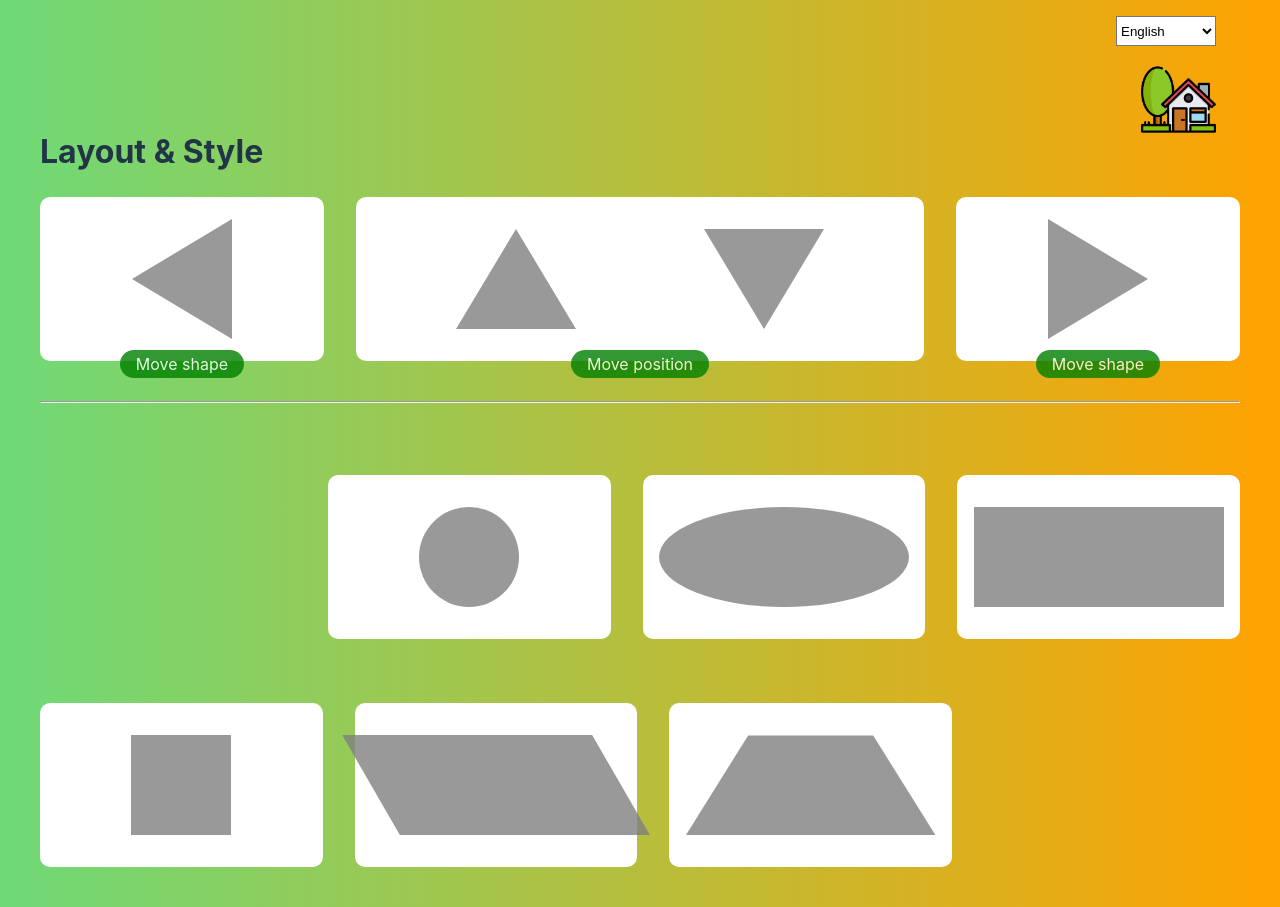
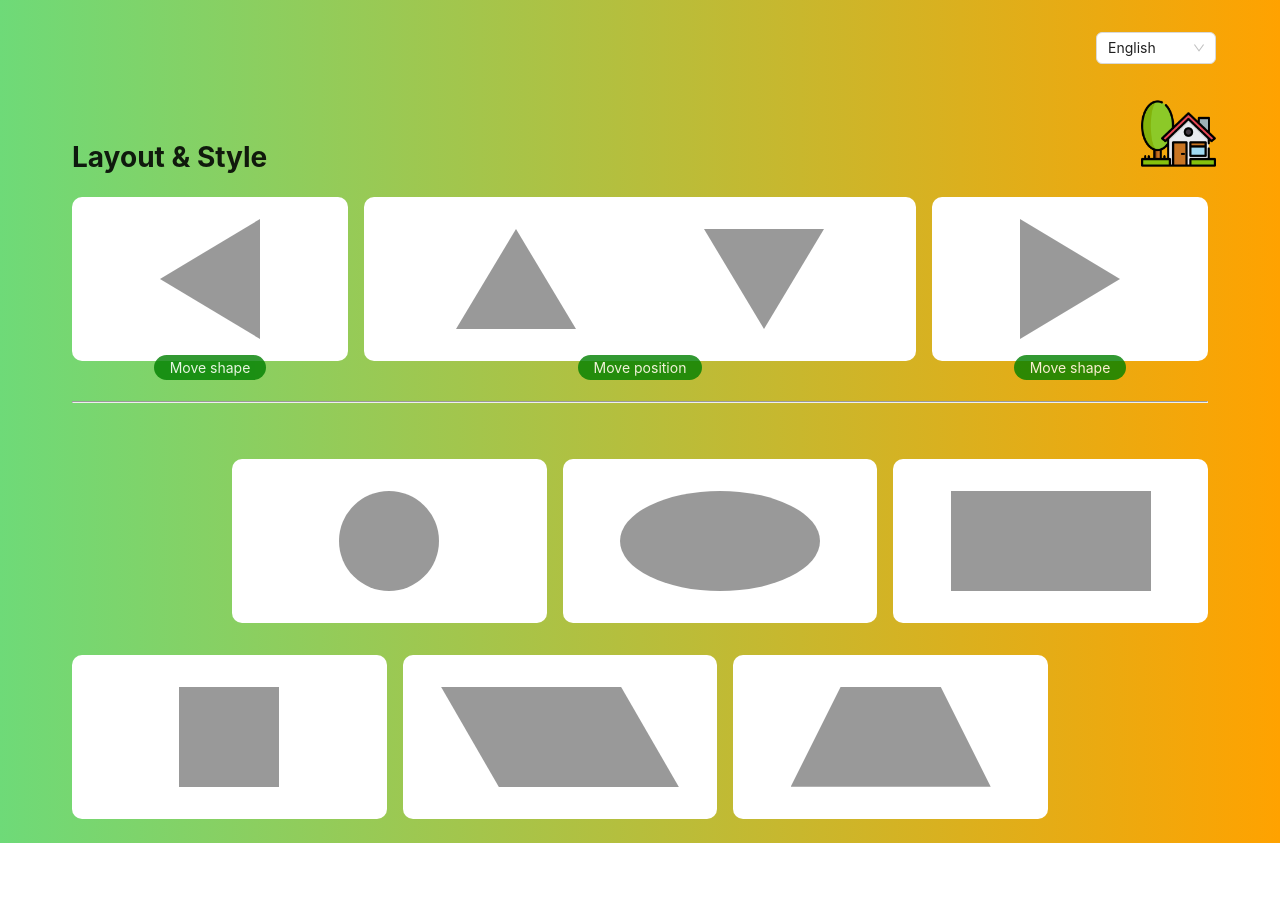
Before and after one commit to Little-BlackCat/react-test, a React (Vite) app: page /test1 in a window 1280 px wide. After the commit the page ends 843 px from the top, so only its background shows below. Built offline with nearby package versions, Linux system fonts and the light colour scheme.

Commit message:
fix: test 1 page layout and add redux to change state language

```diff
--- a/src/App.css
+++ b/src/App.css
@@ -1,8 +1,20 @@
 #root {
   max-width: 1440px;
+  height: auto;
   margin: 0 auto;
-  padding: 0 2rem;
+  padding: 0 4rem;
   box-sizing: border-box;
+}
+
+.header {
+  background: transparent;
+  height: auto;
+}
+.main {
+  background: transparent;
+}
+.layout {
+  background: transparent;
 }
 
 .nav {
@@ -40,8 +52,8 @@
 .container {
   background: white;
   color: black;
+  padding: 1rem 3rem;
   width: 100%;
-  padding: 1rem 3rem;
   cursor: pointer;
   transition: transform .2s;
 }
@@ -73,11 +85,6 @@
   margin-top: 8rem;
 }
 
-.command {
-  display: flex;
-  gap: 2rem;
-}
-
 .result-default {
   display: flex;
   flex-direction: column;
@@ -96,7 +103,7 @@
   align-items: center;
   flex: 1;
   gap: 4rem;
-  padding: 2rem 0;
+  padding: 2rem 0rem;
 }
 
 .background:hover {
@@ -151,14 +158,14 @@
   border-radius: 50%;
 }
 .oval {
-  width: 250px;
+  width: 200px;
   height: 100px;
   background-color: gray;
   opacity: 0.8;
   border-radius: 50%;
 }
 .rectangle {
-  width: 250px;
+  width: 200px;
   height: 100px;
   background-color: gray;
   opacity: 0.8;
@@ -170,14 +177,14 @@
   opacity: 0.8;
 }
 .parallelogram {
-  width: 250px;
+  width: 180px;
   height: 100px;
   transform: skew(30deg);
   background-color: gray;
   opacity: 0.8;
 }
 .trapeziod {
-  width: 250px;
+  width: 200px;
   height: 100px;
   clip-path: polygon(25% 0, 75% 0, 100% 100%, 0 100%);
   background-color: gray;
@@ -189,48 +196,12 @@
 }
 
 .top-result {
-  margin-left: 18rem;
-  margin-bottom: 2rem;
-  margin-top: 2rem;
+  margin-left: 10rem;
+  margin-bottom: 1rem;
+  margin-top: 1rem;
 }
 .bottom-result {
-  margin-right: 18rem;
-  margin-top: 2rem;
-  margin-bottom: 2rem;
+  margin-right: 10rem;
+  margin-top: 1rem;
+  margin-bottom: 1rem;
 }
-
-.logo {
-  height: 6em;
-  padding: 1.5em;
-  will-change: filter;
-  transition: filter 300ms;
-}
-.logo:hover {
-  filter: drop-shadow(0 0 2em #646cffaa);
-}
-.logo.react:hover {
-  filter: drop-shadow(0 0 2em #61dafbaa);
-}
-
-@keyframes logo-spin {
-  from {
-    transform: rotate(0deg);
-  }
-  to {
-    transform: rotate(360deg);
-  }
-}
-
-@media (prefers-reduced-motion: no-preference) {
-  a:nth-of-type(2) .logo {
-    animation: logo-spin infinite 20s linear;
-  }
-}
-
-.card {
-  padding: 2em;
-}
-
-.read-the-docs {
-  color: #888;
-}
--- a/src/App.tsx
+++ b/src/App.tsx
@@ -1,7 +1,6 @@
 import "./App.css";
 import { Route, BrowserRouter as Router, Routes } from "react-router-dom";
 import Home from "./pages/Home";
-import Layout from "./layouts/Layout";
 import Test1 from "./pages/Test1";
 import Test3 from "./pages/Test3";
 
@@ -9,38 +8,10 @@ function App() {
   return (
     <Router>
       <Routes>
-        <Route
-          path="/"
-          element={
-            <Layout>
-              <Home />
-            </Layout>
-          }
-        />
-        <Route
-          path="/test1"
-          element={
-            <Layout>
-              <Test1 />
-            </Layout>
-          }
-        />
-        <Route
-          path="/test3"
-          element={
-            <Layout>
-              <Test3 />
-            </Layout>
-          }
-        />
-        <Route
-          path="*"
-          element={
-            <Layout>
-              <Home />
-            </Layout>
-          }
-        />
+        <Route path="/" element={<Home />} />
+        <Route path="/test1" element={<Test1 />} />
+        <Route path="/test3" element={<Test3 />} />
+        <Route path="*" element={<Home />} />
       </Routes>
     </Router>
   );
--- a/src/components/Languages.tsx
+++ b/src/components/Languages.tsx
@@ -1,38 +1,57 @@
-// import { Select } from 'antd';
+import { Select } from 'antd';
+import { useEffect } from "react"
 import { useTranslation } from "react-i18next"
+// import { useAppDispatch } from '../store/store';
+// import { useSelector } from 'react-redux';
+// import { languageSelector } from '../store/slices/languageSlice';
+// import { changeLanguage } from 'i18next';
 
 const Languages = () => {
   const { t, i18n } = useTranslation()
-  let languagesOption = [
+  // const dispatch = useAppDispatch()
+  // const languageReducer = useSelector(languageSelector)
+  // const [language, setLanguage] = useState<string>(languageFromLocalStorage)
+  // const languageOptions = languageReducer.languageOptions
+
+  const languageFromLocalStorage = localStorage.getItem("language") || 'en'
+  const languageOptions = [
     { value: 'en', label: "langEn" },
-    { value: 'th', label: "langTh" }
+    { value: 'th', label: "langTh" },
   ]
 
-  function onClickLanguagesChange (value: string) {
-    console.log(`Before select value: ${value}`)
-    i18n.changeLanguage(value)
+  async function onClickLanguagesChange (value: string) {
+    // dispatch(()=>changeLanguage(value))
+    await i18n.changeLanguage(value)
+    localStorage.setItem("language", value)
+    window.location.reload()
   }
+
+  useEffect(() => {
+    localStorage.setItem("language", languageFromLocalStorage);
+    i18n.changeLanguage(languageFromLocalStorage)
+  }, [languageFromLocalStorage])
 
   return (
     <div className="languages">
-      {/* <Select
-        defaultValue="en"
+      <Select
+        defaultValue={languageFromLocalStorage}
         style={{ width: 120, textAlign: "left" }}
         onChange={onClickLanguagesChange}
-        options={languagesOption.map(( language ) => ({
-          ...language,
-          label: t(language.label)
+        options={languageOptions.map(lang => ({
+          ...lang,
+          label: t(lang.label)
         }))}
-      /> */}
+      />
 
-      <select
+      {/* <select
         className='dropdown'
         onChange={(e) => onClickLanguagesChange(e.target.value)}
+        value={languageFromLocalStorage}
       >
         {languagesOption.map((lang, index) => (
           <option key={index} value={lang.value}>{t(lang.label)}</option>
         ))}
-      </select>
+      </select> */}
     </div>
   )
 }
--- a/src/index.css
+++ b/src/index.css
@@ -6,54 +6,13 @@
   color-scheme: light dark;
   color: black;
   background: linear-gradient(to left,#ffa200, #6eda78);
-
+/*
   font-synthesis: none;
   text-rendering: optimizeLegibility;
   -webkit-font-smoothing: antialiased;
-  -moz-osx-font-smoothing: grayscale;
-}
-
-a {
-  font-weight: 500;
-  color: #646cff;
-  text-decoration: inherit;
-}
-a:hover {
-  color: #535bf2;
+  -moz-osx-font-smoothing: grayscale; */
 }
 
 body {
 
 }
-
-button {
-  border-radius: 8px;
-  border: 1px solid transparent;
-  padding: 0.6em 1.2em;
-  font-size: 1em;
-  font-weight: 500;
-  font-family: inherit;
-  background-color: #1a1a1a;
-  cursor: pointer;
-  transition: border-color 0.25s;
-}
-button:hover {
-  border-color: #646cff;
-}
-button:focus,
-button:focus-visible {
-  outline: 4px auto -webkit-focus-ring-color;
-}
-
-@media (prefers-color-scheme: light) {
-  :root {
-    color: #213547;
-    background-color: #ffffff;
-  }
-  a:hover {
-    color: #747bff;
-  }
-  button {
-    background-color: #f9f9f9;
-  }
-}
--- a/src/layouts/Layout.tsx
+++ /dev/null
@@ -1,16 +0,0 @@
-import Navbar from "../components/Navbar"
-
-interface Props {
-  children: React.ReactNode
-}
-
-const Layout = ({ children }: Props) => {
-  return (
-    <div>
-      <Navbar />
-      {children}
-    </div>
-  )
-}
-
-export default Layout
--- a/src/pages/Test1.tsx
+++ b/src/pages/Test1.tsx
@@ -1,78 +1,100 @@
 import { useTranslation } from "react-i18next";
 import { useSelector } from "react-redux";
-import { moveLeft, moveRight, random, moveSelector, movePosition } from "../store/slices/moveSlice";
+import {
+  moveLeft,
+  moveRight,
+  random,
+  moveSelector,
+  movePosition,
+} from "../store/slices/moveSlice";
 import { useAppDispatch } from "../store/store";
+import { Flex, Layout } from "antd";
+import Navbar from "../components/Navbar";
 
 const Test1 = () => {
+  const { Header, Content } = Layout;
   const { t } = useTranslation();
-  const dispatch = useAppDispatch()
-  const moveReducer = useSelector(moveSelector)
+  const dispatch = useAppDispatch();
+  const moveReducer = useSelector(moveSelector);
 
   return (
+    <Layout className="layout">
+      <Header className="header">
+        <Navbar />
+      </Header>
+      <Content className="main">
         <div className="test">
           <h1>{t("desc1")}</h1>
 
-      <div className="command">
-        <div className="background"
+          <Flex className="command" gap="middle">
+            <div
+              className="background"
               onClick={() => {
-            dispatch(moveLeft(moveReducer.shapeList))
+                dispatch(moveLeft(moveReducer.shapeList));
               }}
             >
               <div className="triangle left"></div>
               <p className="move">{t("shape")}</p>
             </div>
-        <div className="background middle"
-          onClick={() =>
-            dispatch(movePosition())
-          }
+            <div
+              className="background middle"
+              onClick={() => dispatch(movePosition())}
             >
               <div className="triangle"></div>
               <div className="triangle down"></div>
               <p className="move">{t("position")}</p>
             </div>
-        <div className="background"
+            <div
+              className="background"
               onClick={() => {
-            dispatch(moveRight(moveReducer.shapeList))
+                dispatch(moveRight(moveReducer.shapeList));
               }}
             >
               <div className="triangle right"></div>
               <p className="move">{t("shape")}</p>
             </div>
-      </div>
+          </Flex>
 
           <hr className="line" />
 
           <div className={moveReducer.position}>
-        <div className="command top-result">
-          {moveReducer.shapeList.map((shape, index) =>
+            <Flex gap="middle" className="top-result">
+              {moveReducer.shapeList.map(
+                (shape, index) =>
                   index < 3 && (
-              <div key={index} className="background"
+                    <div
+                      key={index}
+                      className="background"
                       onClick={() => {
-                  dispatch(random())
+                        dispatch(random());
                       }}
                     >
                       <div className={`${shape} pic-cursor`}></div>
                     </div>
                   )
               )}
-        </div>
+            </Flex>
 
-        <div className="command bottom-result">
-          {moveReducer.shapeList.map((shape, index) =>
+            <Flex gap="middle" className="bottom-result">
+              {moveReducer.shapeList.map(
+                (shape, index) =>
                   index >= 3 && (
-              <div key={index} className="background"
+                    <div
+                      key={index}
+                      className="background"
                       onClick={() => {
-                  dispatch(random())
+                        dispatch(random());
                       }}
                     >
                       <div className={`${shape} pic-cursor`}></div>
                     </div>
                   )
               )}
+            </Flex>
           </div>
         </div>
-
-    </div>
+      </Content>
+    </Layout>
   );
 };
 
--- /dev/null
+++ b/src/store/slices/languageSlice.ts
@@ -0,0 +1,50 @@
+import { PayloadAction, createAsyncThunk, createSlice } from "@reduxjs/toolkit";
+import { RootState } from "../store";
+import { useTranslation } from "react-i18next"
+
+interface LanguageOptionType {
+  value: string
+  label: string
+}
+
+interface LanguageState {
+  languageOptions: LanguageOptionType[]
+  languageFromLocalStorage: string
+}
+
+const initialValue: LanguageState = {
+  languageOptions: [
+    { value: 'en', label: "langEn" },
+    { value: 'th', label: "langTh" },
+  ],
+  languageFromLocalStorage: "en"
+};
+
+// ฟังก์ชัน action ที่ใช้ในการเปลี่ยนภาษา
+export const changeLanguageAsync = createAsyncThunk(
+  'changeLanguage/changeLanguageAsync',
+  async (language: string) => {
+    const { i18n } = useTranslation();
+    await i18n.changeLanguage(language);
+    return language;
+  }
+);
+
+const languageSlice = createSlice({
+  name: "changeLanguage",
+  initialState: initialValue,
+  reducers: {
+    chageLanguage: (state: LanguageState, action: PayloadAction<string>) => {
+      state.languageFromLocalStorage = action.payload
+    }
+  },
+  extraReducers: (builder) => {
+    builder.addCase(changeLanguageAsync.fulfilled, (state, action) => {
+      state.languageFromLocalStorage = action.payload;
+    });
+  },
+})
+
+export const { chageLanguage } = languageSlice.actions
+export const languageSelector = (store: RootState) => store.languageReducer
+export default languageSlice.reducer
--- a/src/store/store.ts
+++ b/src/store/store.ts
@@ -2,9 +2,11 @@ import { configureStore } from "@reduxjs/toolkit";
 import { useDispatch } from "react-redux";
 
 import moveReducer from "./slices/moveSlice"
+import languageReducer from './slices/languageSlice'
 
 const reducer = {
-  moveReducer
+  moveReducer,
+  languageReducer
 }
 
 export const store = configureStore({
```
Also changed, not shown: src/pages/Home.tsx (+18 -10 lines), src/pages/Test3.tsx (+18 -10 lines). Lines whose indentation alone changed are shown as unchanged.
